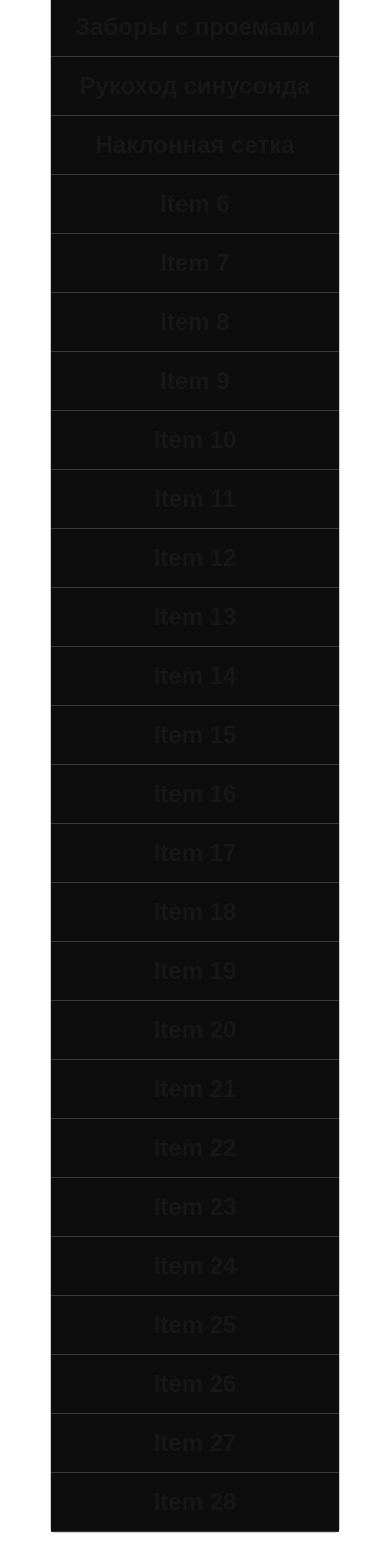
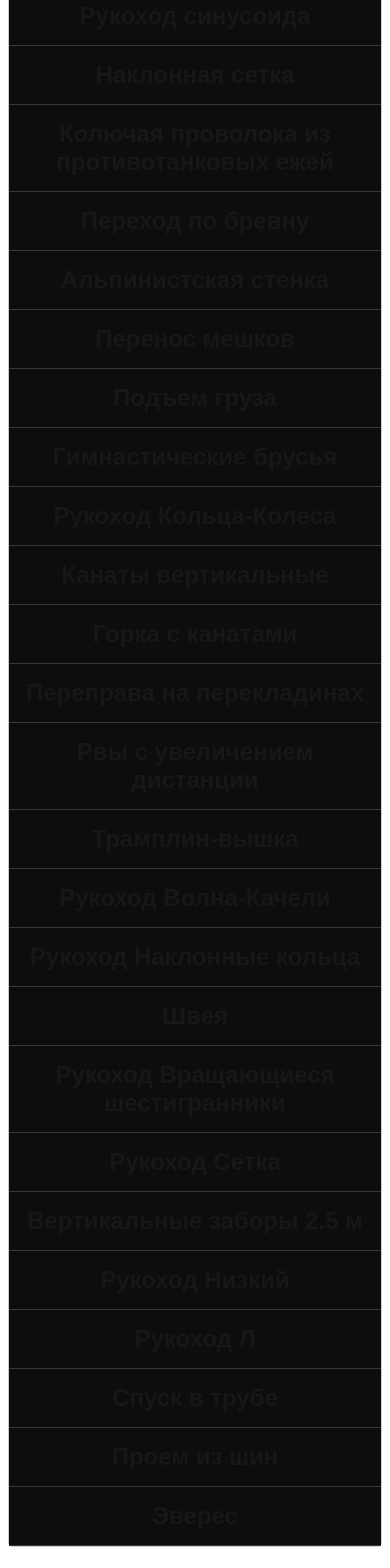
Before and after one commit to MaxViner/heroesahtb, a Next.js app: page /about in a window 390 px wide. Shown: the part 420-1988 px from the top of the page. Built offline with nearby package versions, Linux system fonts and the light colour scheme.

Commit message:
add logo

```diff
--- a/src/app/about/About.module.scss
+++ b/src/app/about/About.module.scss
@@ -8,6 +8,9 @@
     display: flex;
     flex-direction: column;
     align-items: center;
+    @media screen and (max-width:475px) {
+        padding: 8px;
+    }
   }
 
   .LargeImage {
--- a/src/app/about/AboutPageAccordionData.ts
+++ b/src/app/about/AboutPageAccordionData.ts
@@ -36,118 +36,118 @@ export const AboutPageAccordionData = [
       imageUrl: "https://via.placeholder.com/150?text=Image+5",
     },
     {
-      title: "Item 6",
-      description: "Description for Item 6",
-      imageUrl: "https://via.placeholder.com/150?text=Image+6",
+      title: "Колючая проволока из противотанковых ежей",
+      description: "Преодолевется снизу без касания проволоки",
+      imageUrl: "/Images/about/hurdles/bardedwire.jpg",
     },
     {
-      title: "Item 7",
-      description: "Description for Item 7",
-      imageUrl: "https://via.placeholder.com/150?text=Image+7",
+      title: "Переход по бревну",
+      description: "Преодолевается с помощью рук и ног. До касания колокольчика на конце бревна",
+      imageUrl: "/Images/about/hurdles/logcrossing.jpg",
     },
     {
-      title: "Item 8",
-      description: "Description for Item 8",
-      imageUrl: "https://via.placeholder.com/150?text=Image+8",
+      title: "Альпинистская стенка",
+      description: "преодолевается от платформы до платформы без касания земли и опорных конструкций",
+      imageUrl: "/Images/about/hurdles/climbingwall.png",
     },
     {
-      title: "Item 9",
-      description: "Description for Item 9",
-      imageUrl: "https://via.placeholder.com/150?text=Image+9",
+      title: "Перенос мешков",
+      description: "Это препятствие потребует немалой силы, но не несет в себе технической сложности. Необходимо перенести мешки с песком либо другое утяжеление",
+      imageUrl: "/Images/about/hurdles/bags.jpg",
     },
     {
-      title: "Item 10",
+      title: "Подъем груза",
       description: "Description for Item 10",
-      imageUrl: "https://via.placeholder.com/150?text=Image+10",
+      imageUrl: "/Images/about/hurdles/lifting.jpg",
     },
     {
-      title: "Item 11",
+      title: "Гимнастические брусья",
       description: "Description for Item 11",
-      imageUrl: "https://via.placeholder.com/150?text=Image+11",
+      imageUrl: "/Images/about/hurdles/bags.jpg",
     },
     {
-      title: "Item 12",
+      title: "Рукоход Кольца-Колеса",
       description: "Description for Item 12",
       imageUrl: "https://via.placeholder.com/150?text=Image+12",
     },
     {
-      title: "Item 13",
+      title: "Канаты вертикальные",
       description: "Description for Item 13",
-      imageUrl: "https://via.placeholder.com/150?text=Image+13",
+      imageUrl: "/Images/about/hurdles/bags.jpg",
     },
     {
-      title: "Item 14",
+      title: "Горка с канатами",
       description: "Description for Item 14",
-      imageUrl: "https://via.placeholder.com/150?text=Image+14",
+      imageUrl: "/Images/about/hurdles/bags.jpg",
     },
     {
-      title: "Item 15",
+      title: "Переправа на перекладинах",
       description: "Description for Item 15",
-      imageUrl: "https://via.placeholder.com/150?text=Image+15",
+      imageUrl: "/Images/about/hurdles/bags.jpg",
     },
     {
-      title: "Item 16",
+      title: "Рвы с увеличением дистанции",
       description: "Description for Item 16",
-      imageUrl: "https://via.placeholder.com/150?text=Image+16",
+      imageUrl: "/Images/about/hurdles/bags.jpg",
     },
     {
-      title: "Item 17",
+      title: "Трамплин-вышка",
       description: "Description for Item 17",
-      imageUrl: "https://via.placeholder.com/150?text=Image+17",
+      imageUrl: "/Images/about/hurdles/bags.jpg",
     },
     {
-      title: "Item 18",
+      title: "Рукоход Волна-Качели",
       description: "Description for Item 18",
-      imageUrl: "https://via.placeholder.com/150?text=Image+18",
+      imageUrl: "/Images/about/hurdles/bags.jpg",
     },
     {
-      title: "Item 19",
+      title: "Рукоход Наклонные кольца",
       description: "Description for Item 19",
-      imageUrl: "https://via.placeholder.com/150?text=Image+19",
+      imageUrl: "/Images/about/hurdles/bags.jpg",
     },
     {
-      title: "Item 20",
+      title: "Швея",
       description: "Description for Item 20",
-      imageUrl: "https://via.placeholder.com/150?text=Image+20",
+      imageUrl: "/Images/about/hurdles/bags.jpg",
     },
     {
-      title: "Item 21",
+      title: "Рукоход Вращающиеся шестигранники",
       description: "Description for Item 21",
       imageUrl: "https://via.placeholder.com/150?text=Image+21",
     },
     {
-      title: "Item 22",
+      title: "Рукоход Сетка",
       description: "Description for Item 22",
-      imageUrl: "https://via.placeholder.com/150?text=Image+22",
+      imageUrl: "/Images/about/hurdles/bags.jpg",
     },
     {
-      title: "Item 23",
+      title: "Вертикальные заборы 2.5 м",
       description: "Description for Item 23",
-      imageUrl: "https://via.placeholder.com/150?text=Image+23",
+      imageUrl: "/Images/about/hurdles/bags.jpg",
     },
     {
-      title: "Item 24",
+      title: "Рукоход Низкий",
       description: "Description for Item 24",
-      imageUrl: "https://via.placeholder.com/150?text=Image+24",
+      imageUrl: "/Images/about/hurdles/bags.jpg",
     },
     {
-      title: "Item 25",
+      title: "Рукоход Л",
       description: "Description for Item 25",
-      imageUrl: "https://via.placeholder.com/150?text=Image+25",
+      imageUrl: "/Images/about/hurdles/bags.jpg",
     },
     {
-      title: "Item 26",
+      title: "Спуск в трубе",
       description: "Description for Item 26",
-      imageUrl: "https://via.placeholder.com/150?text=Image+26",
+      imageUrl: "/Images/about/hurdles/bags.jpg",
     },
     {
-      title: "Item 27",
+      title: "Проем из шин",
       description: "Description for Item 27",
-      imageUrl: "https://via.placeholder.com/150?text=Image+27",
+      imageUrl: "/Images/about/hurdles/bags.jpg",
     },
     {
-      title: "Item 28",
+      title: "Эверес",
       description: "Description for Item 28",
-      imageUrl: "https://via.placeholder.com/150?text=Image+28",
+      imageUrl: "/Images/about/hurdles/bags.jpg",
     },
   ];
--- a/src/app/about/page.tsx
+++ b/src/app/about/page.tsx
@@ -6,7 +6,7 @@ import { AboutPageAccordionData } from "./AboutPageAccordionData";
 const About: React.FC = () => {
   return (
     <div className={styles.container}>
-      <h1>Препятствия Волгоград 2024</h1>
+      <h1>Препятствия гонки героев Волгоград 2024</h1>
 
       <Accordion data={AboutPageAccordionData} className={styles.Accordion} />
     </div>
--- a/src/app/globals.css
+++ b/src/app/globals.css
@@ -1,7 +1,7 @@
 :root {
   --background: #ffffff;
   --foreground: #171717;
-  --acceint:red;
+  --acceint:rgba(255, 0, 0, 0.885);
 }
 
 @media (prefers-color-scheme: dark) {
--- a/src/components/logo/Logo.tsx
+++ b/src/components/logo/Logo.tsx
@@ -10,7 +10,7 @@ interface LogoProps {
 const Logo: React.FC<LogoProps> = ({ classname }) => {
   return (
     <Image
-      src="/Images/Logo.svg"
+      src="/Images/ocr.png"
       alt="Logo"
       width={100}
       height={100} // Убедитесь, что высота соответствует ширине, если логотип квадратный
```
Also changed, not shown: src/app/page.module.css (deleted, +0 -112 lines), src/app/page.tsx (+47 -2 lines).
